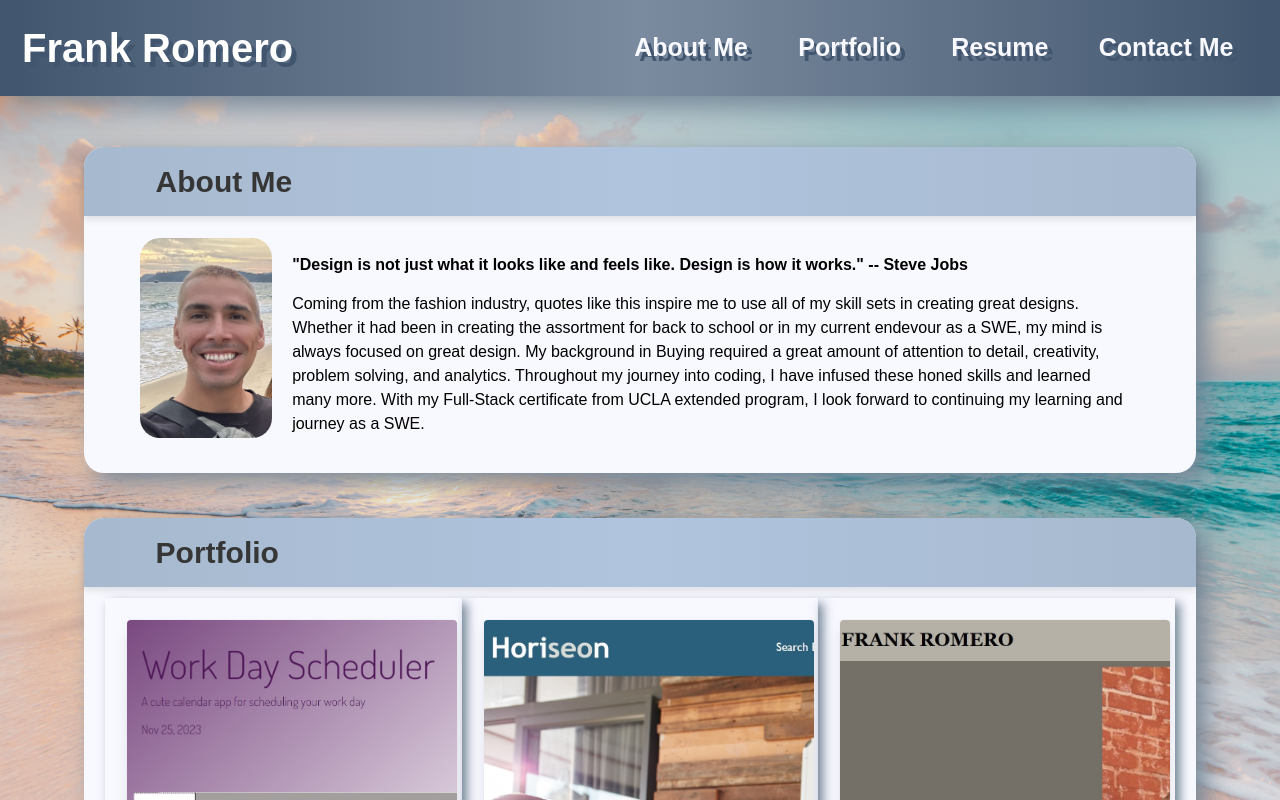
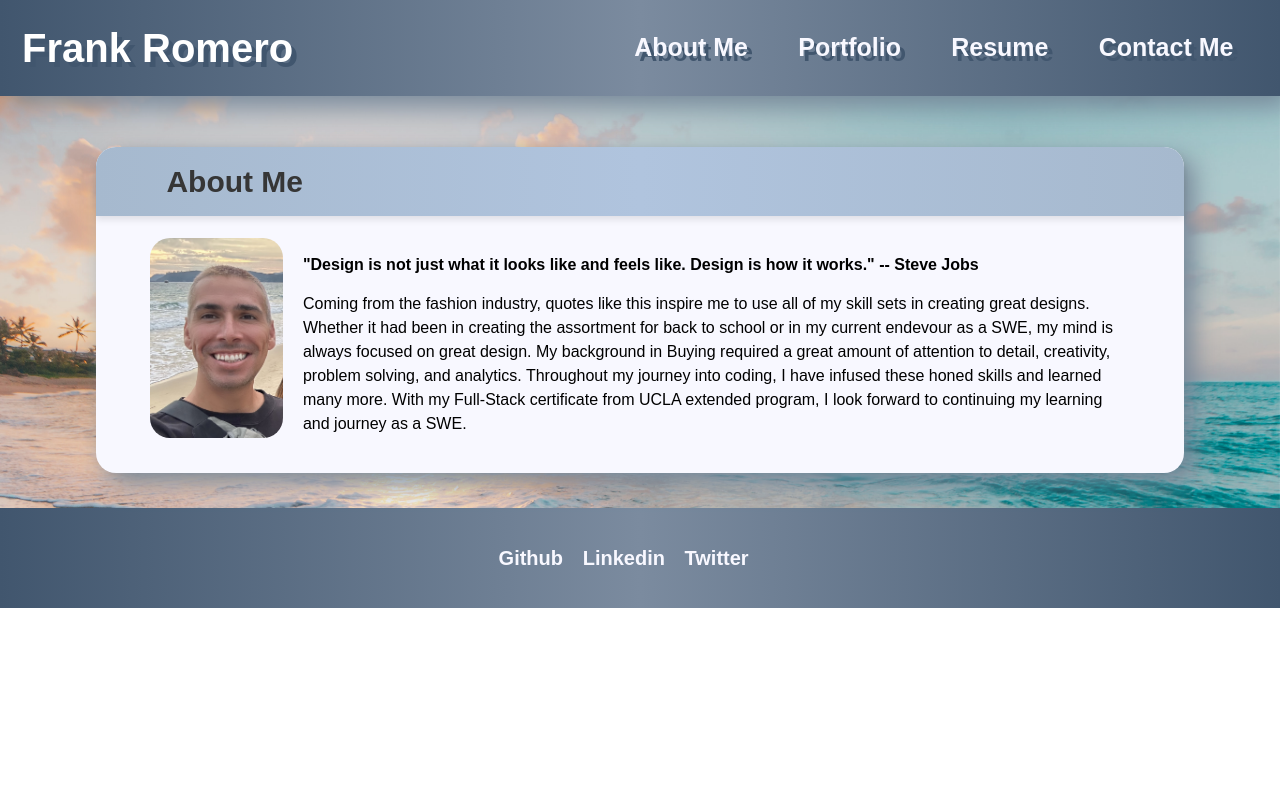
Before and after one commit to FROMERO63/ReactToMyPortfolio, a React (Vite) app: page / in a window 1280 px wide. Shown: the top 800 px of the page. Built offline with nearby package versions, Linux system fonts and the light colour scheme.

Commit message:
added functionality to the nav

```diff
--- a/src/App.jsx
+++ b/src/App.jsx
@@ -1,13 +1,11 @@
 // Bringing in the required import from 'react-router-dom'
 import { Outlet } from 'react-router-dom';
-import Header from './components/Header';
 import Footer from './components/Footer';
 import 'bulma/css/bulma.min.css';
 
 function App() {
   return (
     <>
-      <Header />
       <Outlet />
       <Footer/>
     </>
--- a/src/components/Footer.jsx
+++ b/src/components/Footer.jsx
@@ -1,4 +1,3 @@
-import { Link } from 'react-router-dom';
 
 export default function Footer() {
   return (
@@ -8,7 +7,7 @@ export default function Footer() {
             <a class="footerLinks" id= "githubLink" href="https://github.com/FROMERO63">
                 Github
             </a>
-            <a class="footerLinks" id= "linkedinLink" href="https://www.linkedin.com/in/frankluisromero/">
+            <a class="footerLinks" id= "linkedinLink" href="https://github.com/FROMERO63">
                 Linkedin
             </a>
             <a class="footerLinks" id= "otherLink" href="https://twitter.com/">
--- a/src/components/Header.jsx
+++ b/src/components/Header.jsx
@@ -1,12 +1,25 @@
-import { Link } from 'react-router-dom';
-import Navbar from './UI/Navbar';
 
-export default function Header() {
+export default function Header({ currentPage, handlePageChange }) {
   return (
     <nav id="navContainer">
         <div class="navbar-item" id="myName">Frank Romero
           <div>
-            <Navbar/>
+          <nav className="navbarContainer">
+      <div class="navbar-start" id="navLinks">
+        <a class="navbar-item" id= "aboutMeLink" onClick={() => handlePageChange('AboutMe')} name="aboutMe">
+          About Me
+        </a>
+        <a class="navbar-item" id= "portfolioLink" onClick={() => handlePageChange('Portfolio')}>
+          Portfolio
+        </a>
+        <a class="navbar-item" id= "resumeLink" onClick={() => handlePageChange('Resume')}>
+          Resume
+        </a>
+        <a class="navbar-item" id= "contactMeLink" onClick={() => handlePageChange('Contact')}>
+          Contact Me
+        </a>
+      </div>
+    </nav>
           </div>
         </div>
     </nav>
--- a/src/components/UI/Navbar.jsx
+++ b/src/components/UI/Navbar.jsx
@@ -1,19 +1,21 @@
-export default function Nav() {
+
+export default function Nav( ) {
+
   return (
     <nav className="navbarContainer">
       <div class="navbar-start" id="navLinks">
-        <div class="navbar-item" id= "aboutMeLink">
+        <a class="navbar-item" id= "aboutMeLink" name="aboutMe">
           About Me
-        </div>
-        <div class="navbar-item" id= "portfolioLink">
+        </a>
+        <a class="navbar-item" id= "portfolioLink">
           Portfolio
-        </div>
-        <div class="navbar-item" id= "resumeLink">
+        </a>
+        <a class="navbar-item" id= "resumeLink">
           Resume
-        </div>
-        <div class="navbar-item" id= "contactMeLink">
+        </a>
+        <a class="navbar-item" id= "contactMeLink">
           Contact Me
-        </div>
+        </a>
       </div>
     </nav>
   );
--- a/src/index.css
+++ b/src/index.css
@@ -38,6 +38,7 @@ body {
 
 #aboutMeLink:hover {
     cursor: pointer;
+    background-color: transparent;
 }
 
 #portfolioLink {
@@ -49,6 +50,7 @@ body {
 
 #portfolioLink:hover {
     cursor: pointer;
+    background-color: transparent;
 }
 
 
@@ -61,6 +63,7 @@ body {
 
 #resumeLink:hover {
     cursor: pointer;
+    background-color: transparent;
 }
 
 #contactMeLink {
@@ -72,6 +75,7 @@ body {
 
 #contactMeLink:hover {
     cursor: pointer;
+    background-color: transparent;
 }
 
 
@@ -80,6 +84,7 @@ body {
     background-color: transparent;
     margin: 25px 10px;
     padding: 10px;
+    /* display: none; */
 }
 
 #aboutMeCard{
--- a/src/pages/HomePage.jsx
+++ b/src/pages/HomePage.jsx
@@ -1,21 +1,36 @@
-import { useState, useEffect } from 'react';
-// Used to Link between pages
-import { Link } from 'react-router-dom';
+import { useState } from 'react';
 import AboutMe from '../components/UI/AboutMe';
 import Portfolio from '../components/UI/Portfolio';
 import Resume from '../components/UI/Resume';
 import Contact from '../components/UI/Contact';
+import Header from '../components/Header';
 
 
 
 export default function HomePage() {
+  const [currentPage, setCurrentPage] = useState('AboutMe');
 
-  return (
-    <div className="container pt-4">
-      <AboutMe/>
-      <Portfolio/>
-      <Resume/>
-      <Contact/>
-    </div>
-  );
+    const renderPage = () => {
+      if (currentPage === 'AboutMe') {
+        return <AboutMe />;
+      }
+      if (currentPage === 'Portfolio') {
+        return <Portfolio />;
+      }
+      if (currentPage === 'Resume') {
+        return <Resume />;
+      }
+      return <Contact />;
+    };
+
+    const handlePageChange = (page) => setCurrentPage(page);
+
+    return (
+      <div>
+        <Header currentPage={currentPage} handlePageChange={handlePageChange}/>
+          <div class="container pt-4">
+            <main className="mx-3">{renderPage()}</main>
+          </div>
+      </div>
+        );
 }
```
